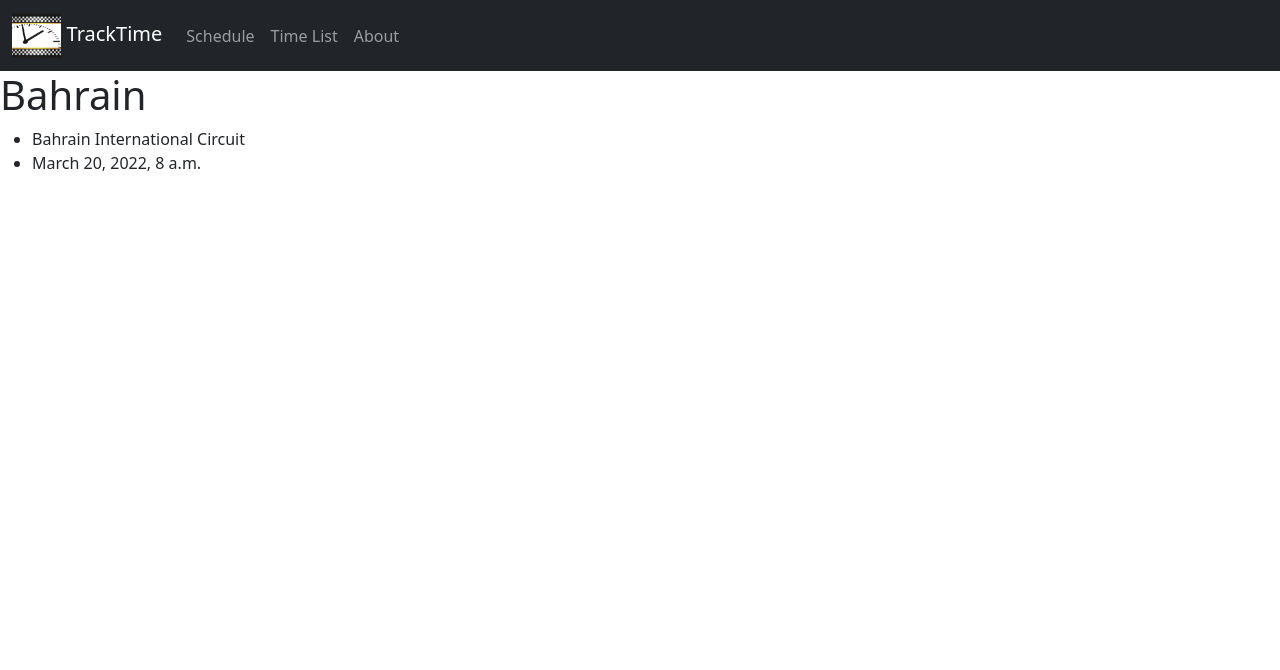
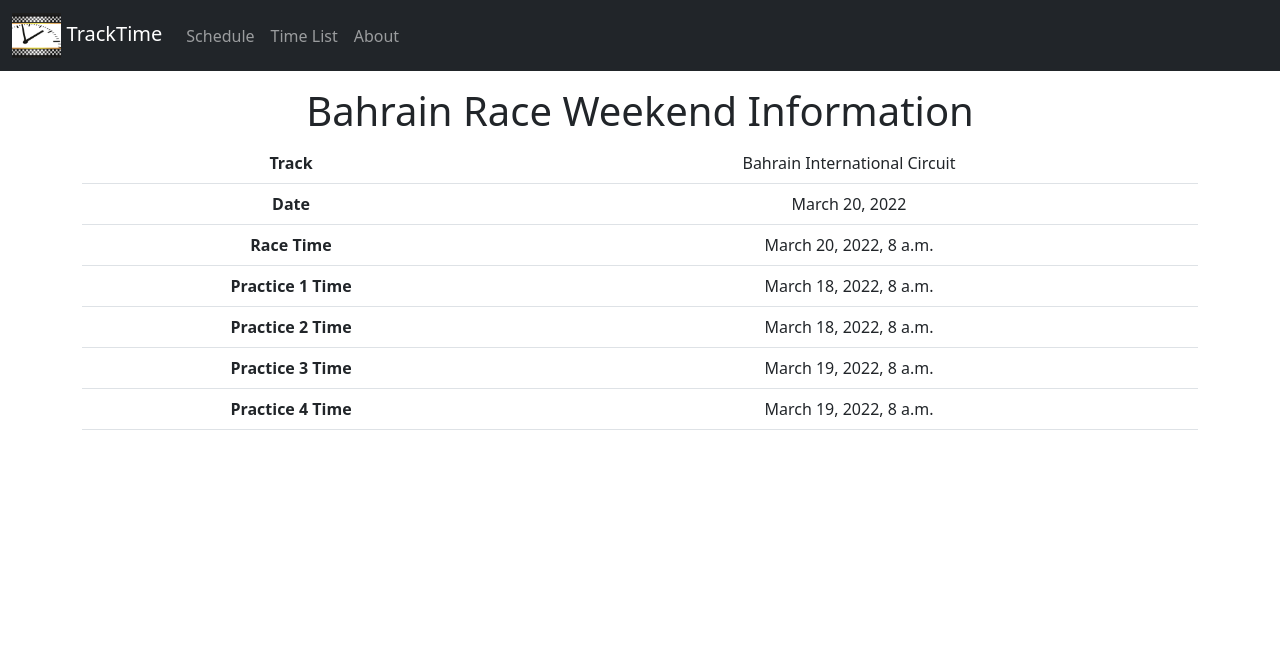
Before and after one commit to Dave8012/TrackTime, a Django app: page /1/ in a window 1280 px wide. Shown: the top 670 px of the page. Run offline with Django 4.2, Linux system fonts and the light colour scheme; data comes from the database, SQL or seed files in the repository.

Commit message:
Updated detail and times templates

```diff
--- a/tracktime/races/templates/races/detail.html
+++ b/tracktime/races/templates/races/detail.html
@@ -16,13 +16,50 @@
     <body>
         {% block body_block %}
 
-        <h1>{{ schedule.race_name }}</h1>
-        <ul>
+        <div class="container">
+
+            <!-- Schedule Header Column -->
+            <div class="col-xs-1 mt-3" align="center">
+                <h1>{{ schedule.race_name }} Race Weekend Information</h1>
+            </div>
+
+            <!-- Specific Race Info Table -->
             {% for race in schedule.race_set.all %}
-                <li>{{ race.location }}</li>
-                <li>{{ race.time }}</li>
+                <table class="table">
+                    <tbody>
+                        <tr>
+                            <th class="text-center">Track</th>
+                            <td>{{ race.location }}</td>
+                        </tr>
+                        <tr>
+                            <th class="text-center">Date</th>
+                            <td>{{ schedule.date }}</td>
+                        </tr>
+                        <tr>
+                            <th class="text-center">Race Time</th>
+                            <td>{{ race.time }}</td>
+                        </tr>
+                        <tr>
+                            <th class="text-center">Practice 1 Time</th>
+                            <td>{{ race.time_p1 }}</td>
+                        </tr>
+                        <tr>
+                            <th class="text-center">Practice 2 Time</th>
+                            <td>{{ race.time_p2 }}</td>
+                        </tr>
+                        <tr>
+                            <th class="text-center">Practice 3 Time</th>
+                            <td>{{ race.time_p3 }}</td>
+                        </tr>
+                        <tr>
+                            <th class="text-center">Practice 4 Time</th>
+                            <td>{{ race.time_q }}</td>
+                        </tr>
+                    </tbody>
+                </table>
             {% endfor %}
-        </ul>
+
+        </div>
 
         {% endblock %}
     </body>
```
Also changed, not shown: tracktime/races/templates/races/times.html (+7 -0 lines).
